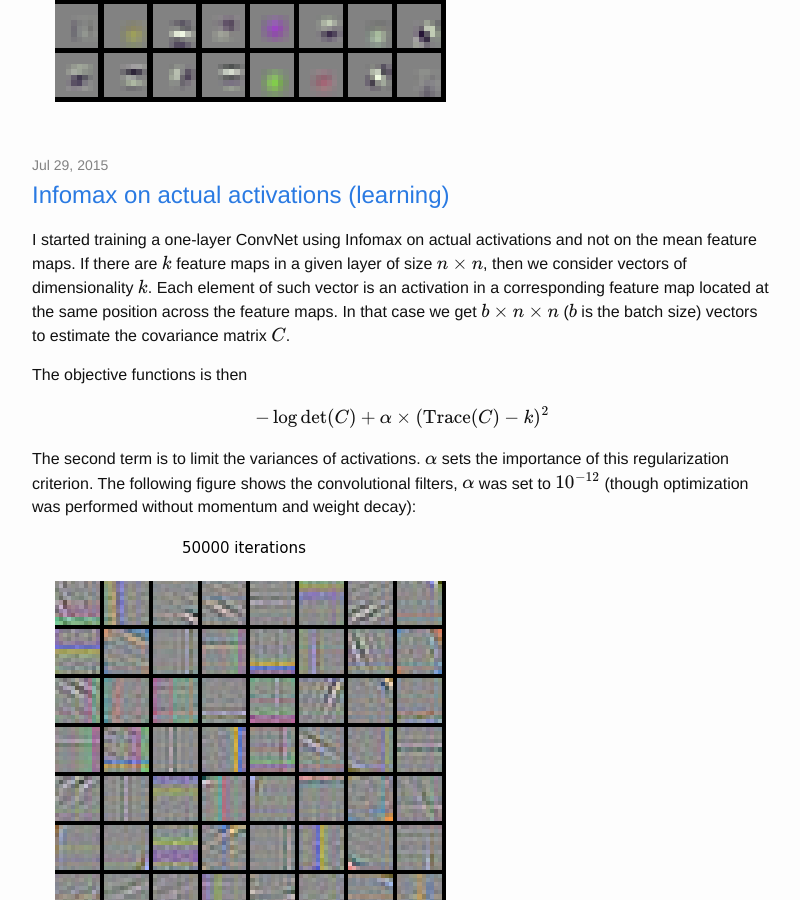
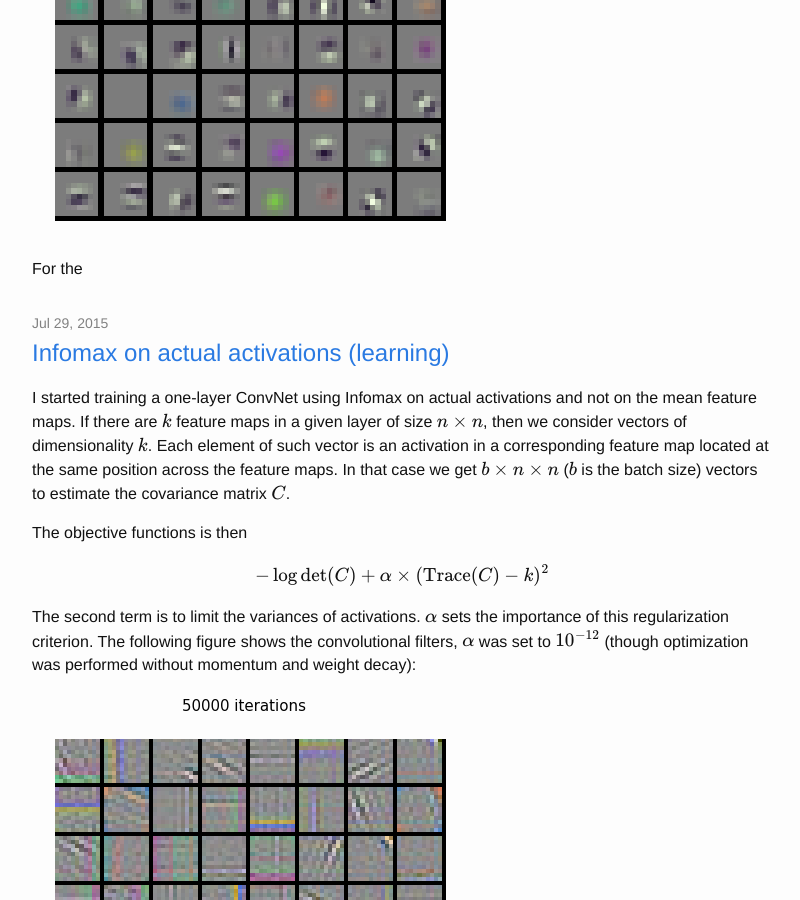
Before and after one commit to ivust/blog, a Jekyll site: the page built from index.html, in a window 1280 px wide and 900 px high, scrolled down 1586 px. Shown: the whole window, without its empty margins (238-1038 px from the left). Built offline with Jekyll 4.4.1, drawn with Linux system fonts in a browser that asks for light colours; formulas are drawn with MathJax 3; the list of posts is cut into pages by our own code.

Commit message:
add new pics

```diff
--- a/_posts/2015-08-20-infomax-hidden-layer.md
+++ b/_posts/2015-08-20-infomax-hidden-layer.md
@@ -12,3 +12,5 @@
 ![]({{ site.url }}{{ site.baseurl }}/images/vgg3/actual1.png)
 ![]({{ site.url }}{{ site.baseurl }}/images/vgg3/actual2.png)
 ![]({{ site.url }}{{ site.baseurl }}/images/vgg3/actual3.png)
+
+For the
```
Also changed, not shown: images/vgg3/actual1.png, images/vgg3/actual2.png, images/vgg3/actual3.png, images/vgg3/c1-1.png, images/vgg3/c1-2.png, images/vgg3/c2-1.png, images/vgg3/c2-2.png, images/vgg3/p1-1.png, images/vgg3/p1-2.png.
